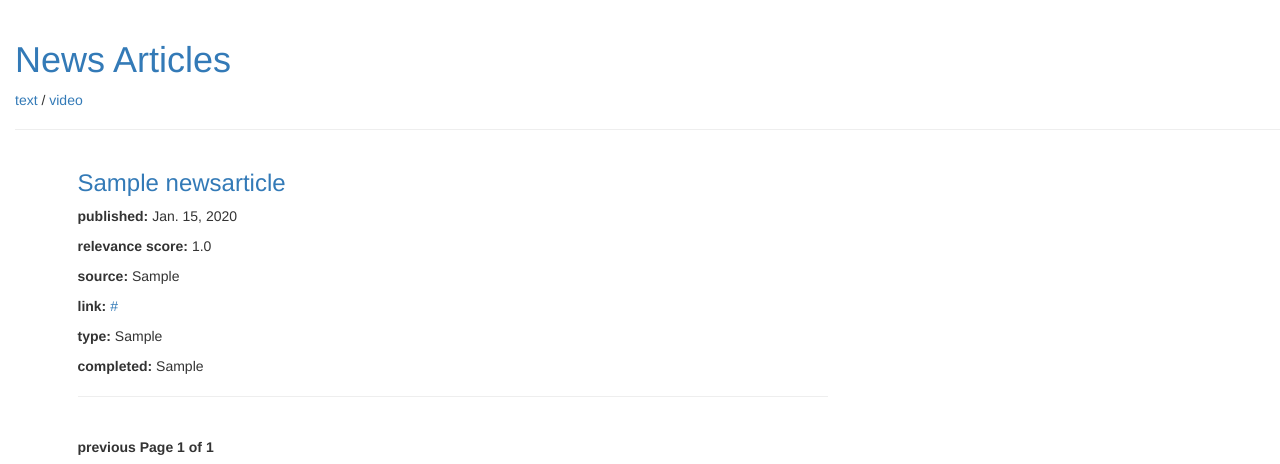
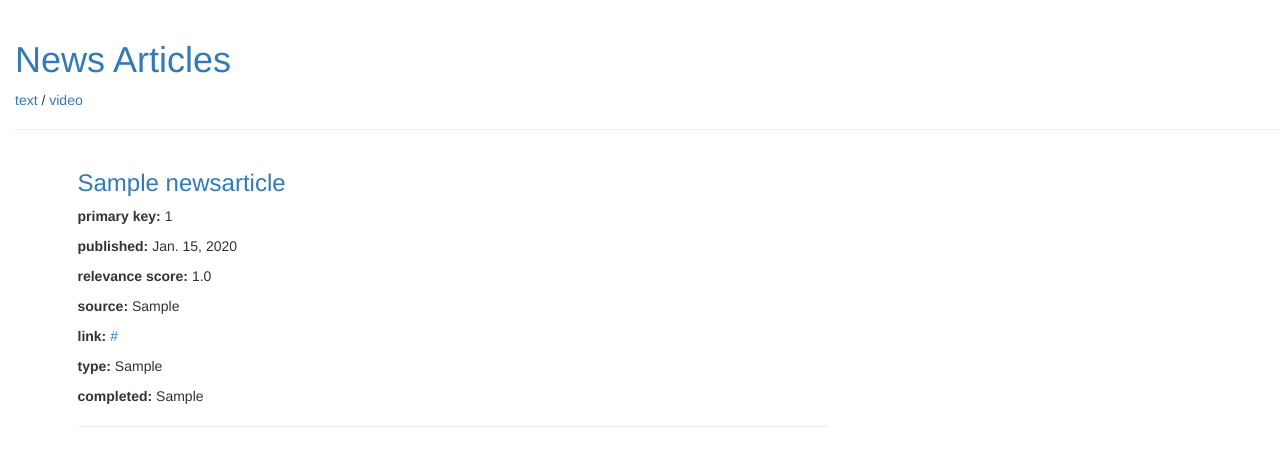
Before and after one commit to piafaustino/in-the-news, a Django app: page / in a window 1280 px wide. Shown: the top 464 px of the page. Run offline with Django 3.2, Linux system fonts and the light colour scheme; tables that the repository leaves empty hold one stand-in row (values such as "Sample post"); some libraries are stand-ins or nearby versions.

Commit message:
This closes issue #22

```diff
--- a/who_django/news_articles/templates/news_articles/article_edit.html
+++ b/who_django/news_articles/templates/news_articles/article_edit.html
@@ -5,6 +5,7 @@
     {% if article.news_type == "text" %}
 	    <div class="post">
 		    <p>{{ article.title }}</p>
+		    <p><strong>primary key: </strong>{{ article.pk }}</p>
 		    <p><strong>relevance score: </strong>{{ article.relevance_ranking }}</p>
 		    <p><strong>date: </strong>{{ article.date }}</p>
 		    <p><strong>source: </strong>{{ article.source }}</p>
@@ -21,6 +22,7 @@
 	{% elif article.news_type == "video" %}
 		<div class="post">
 		    <p>{{ article.title }}</p>
+		    <p><strong>primary key: </strong>{{ article.pk }}</p>
 		    <p><strong>relevance score: </strong>{{ article.relevance_ranking }}</p>
 		    <p><strong>date: </strong>{{ article.date }}</p>
 		    <p><strong>source: </strong>{{ article.source }}</p>
--- a/who_django/news_articles/templates/news_articles/article_list.html
+++ b/who_django/news_articles/templates/news_articles/article_list.html
@@ -4,6 +4,7 @@
 	{% for article in articles %}
 	    <div class="post">
 	        <h3><a href="{% url 'article_edit' pk=article.pk %}">{{ article.title }}</a></h3>
+	        <p><strong>primary key: </strong>{{ article.pk }}
 	        <p><strong>published: </strong>{{ article.date }}</p>
 	        <p><strong>relevance score: </strong>{{ article.relevance_ranking }}</p>
 	        <p><strong>source: </strong>{{ article.source }}</p>
```
